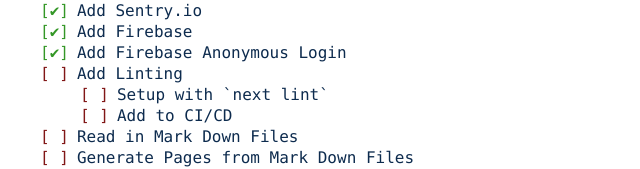
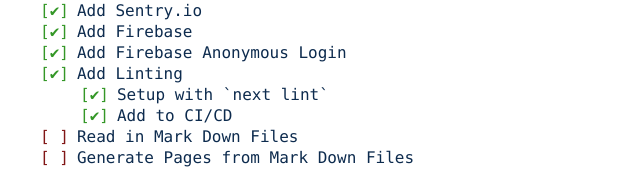
Before and after one commit to NWylynko/high-bandwidth, a Next.js app: page / in a window 1280 px wide. Shown: the part 427-596 px from the top of the page, without its empty margins (0-640 px from the left). Built offline with nearby package versions, Linux system fonts and the light colour scheme; no server answers.

Commit message:
Add Linting

```diff
--- a/package.json
+++ b/package.json
@@ -42,6 +42,8 @@
     "@types/react": "^17.0.39",
     "@types/styled-components": "^5.1.22",
     "babel-plugin-styled-components": "^2.0.2",
+    "eslint": "8.9.0",
+    "eslint-config-next": "12.1.0",
     "jest": "^27.5.1",
     "typescript": "^4.5.5"
   }
--- a/pages/index.tsx
+++ b/pages/index.tsx
@@ -26,10 +26,10 @@
         <Item status="done">Add Sentry.io</Item>
         <Item status="done">Add Firebase</Item>
         <Item status="done">Add Firebase Anonymous Login</Item>
-        <Item status="created">Add Linting</Item>
+        <Item status="done">Add Linting</Item>
         <List>
-          <Item status="created">Setup with `next lint`</Item>
-          <Item status="created">Add to CI/CD</Item>
+          <Item status="done">Setup with `next lint`</Item>
+          <Item status="done">Add to CI/CD</Item>
         </List>
         <Item status="created">Read in Mark Down Files</Item>
         <Item status="created">Generate Pages from Mark Down Files</Item>
```
Also changed, not shown: .eslintrc.json (added), 2 other files (tests, documents, lock files or other folders).
